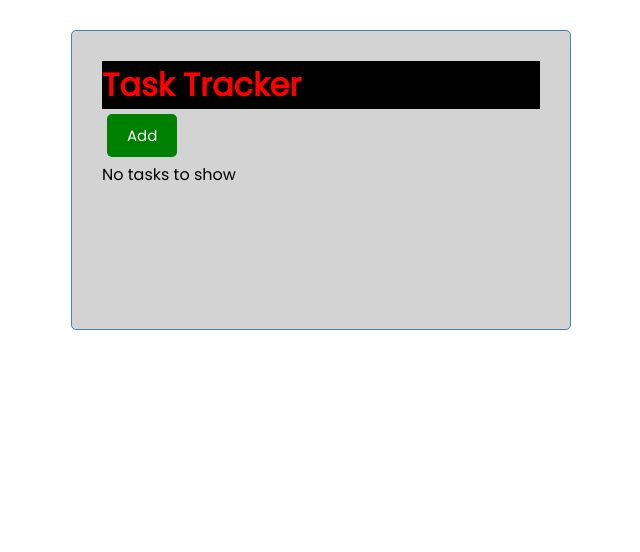
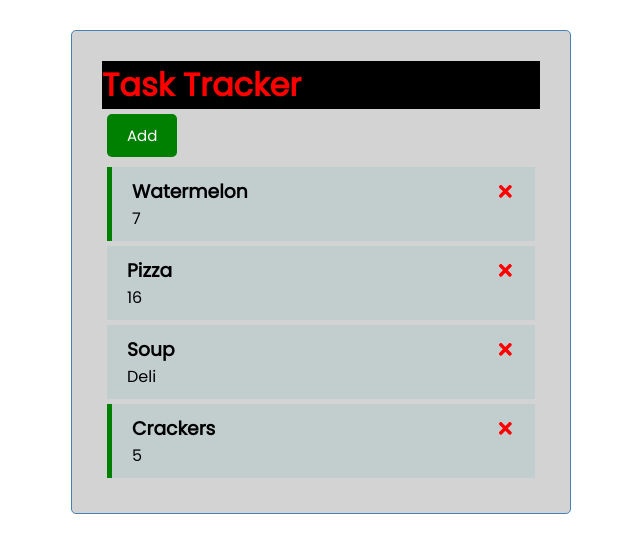
Before and after one commit to kdaysal/grocery-list-netlify, a React (Create React App) app: page / in a window 1280 px wide. Shown: the top 552 px of the page, without its empty margins (319-959 px from the left). Built offline with nearby package versions, Linux system fonts and the light colour scheme; data requests are answered from the project's data file.

Commit message:
Implemented useEffect hook to fetch tasks from mock json-server

```diff
--- a/src/App.js
+++ b/src/App.js
@@ -1,5 +1,5 @@
 //import React from 'react'; //only needed for class components; not used here
-import { useState } from 'react'
+import { useState, useEffect } from 'react'
 import Header from './components/Header';
 import Tasks from './components/Tasks';
 import AddTask from './components/AddTask';
@@ -35,6 +35,24 @@
   //     }
   //   ]
   // )
+
+  useEffect(() => {
+    const getTasks = async () => {
+      const tasksFromServer = await fetchTasks();
+      setTasks(tasksFromServer);
+    }
+    getTasks();
+  }, [])
+
+  //Fetch grocery items
+  const fetchTasks = async () => {
+    const res = await fetch('http://localhost:5000/tasks');
+    const data = await res.json();
+    console.log(data);
+    //console.log('data stringified: ' + JSON.stringify(data));
+
+    return data;
+  }
 
   //Add a task (grocery item)
   const addTask = (task) => {
```
